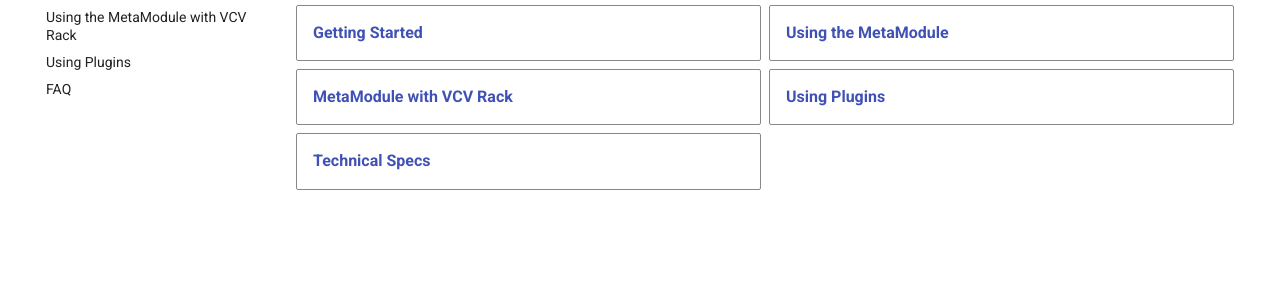
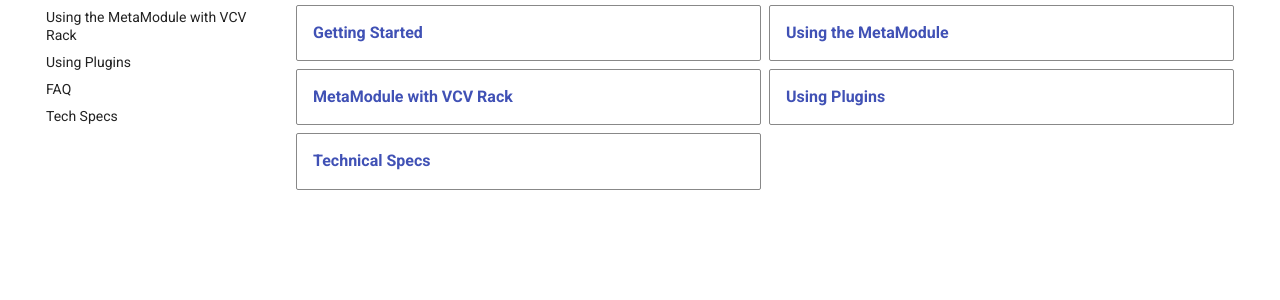
Before and after one commit to 4ms/metamodule-docs-website, an MkDocs documentation site: the page built from docs/index.md, in a window 1280 px wide. Shown: the part 175-475 px from the top of the page. Built offline with MkDocs 1.6.1 and Material for MkDocs 9.7.7, drawn with Linux system fonts in a browser that asks for light colours.

Commit message:
Add specs to sidebar

```diff
--- a/mkdocs.yml
+++ b/mkdocs.yml
@@ -5,6 +5,7 @@ nav:
   - Using the MetaModule with VCV Rack: using_rack.md
   - Using Plugins: plugins.md
   - FAQ: faq.md
+  - Tech Specs: specs.md
 site_description: >-
   MetaModule documentation
 
```
